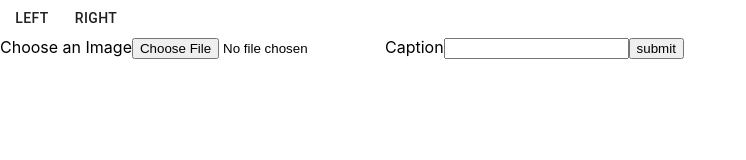
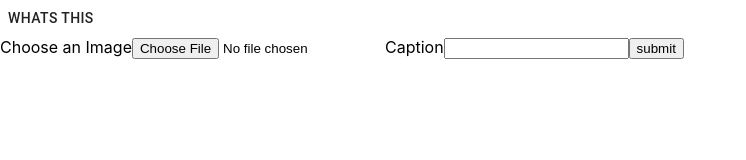
Before and after one commit to wchestnuti27/Red-Badge-Client, a React (Create React App) app: page / in a window 1280 px wide. Shown: the top 160 px of the page, without its empty margins (0-746 px from the left). Built offline with nearby package versions, Linux system fonts and the light colour scheme.

Commit message:
minor changes

```diff
--- a/src/components/Navbar/Navbar.js
+++ b/src/components/Navbar/Navbar.js
@@ -10,6 +10,7 @@ import ListItemIcon from '@material-ui/core/ListItemIcon';
 import ListItemText from '@material-ui/core/ListItemText';
 import InboxIcon from '@material-ui/icons/MoveToInbox';
 import MailIcon from '@material-ui/icons/Mail';
+import Auth from '../auth/Auth'
 
 const useStyles = makeStyles({
   list: {
@@ -23,10 +24,7 @@ const useStyles = makeStyles({
 export default function SwipeableTemporaryDrawer() {
   const classes = useStyles();
   const [state, setState] = React.useState({
-    top: false,
-    Login: false,
-    bottom: false,
-    Profile: false,
+    left: false
   });
 
   const toggleDrawer = (anchor, open) => (event) => {
@@ -47,7 +45,7 @@ export default function SwipeableTemporaryDrawer() {
       onKeyDown={toggleDrawer(anchor, false)}
     >
       <List>
-        {['Inbox', 'Starred', 'Send email', 'Drafts'].map((text, index) => (
+        {['Post Meme', 'Liked Meme', 'More stuff'].map((text, index) => (
           <ListItem button key={text}>
             <ListItemIcon>{index % 2 === 0 ? <InboxIcon /> : <MailIcon />}</ListItemIcon>
             <ListItemText primary={text} />
@@ -68,9 +66,9 @@ export default function SwipeableTemporaryDrawer() {
 
   return (
     <div>
-      {['left', 'right'].map((anchor) => (
+      {['left'].map((anchor) => (
         <React.Fragment key={anchor}>
-          <Button onClick={toggleDrawer(anchor, true)}>{anchor}</Button>
+          <Button onClick={toggleDrawer(anchor, true)}>whats this</Button>
           <SwipeableDrawer
             anchor={anchor}
             open={state[anchor]}
```
